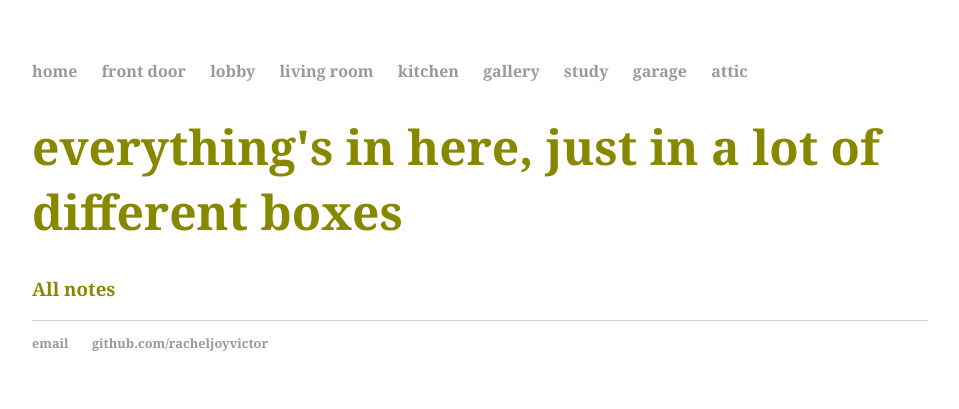
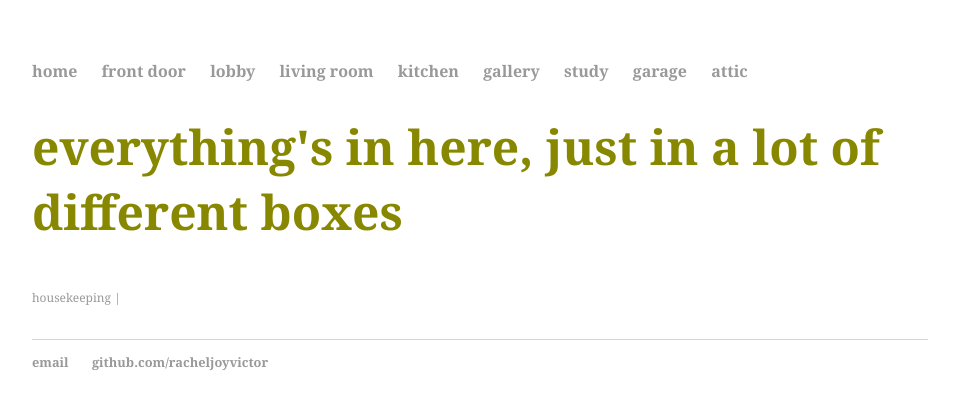
Before and after one commit to racheljoyvictor/racheljoyvictor.github.io, a Jekyll site: the page built from attic/index.html, in a window 1280 px wide. Shown: the top 409 px of the page, without its empty margins (160-1119 px from the left). Built offline with Jekyll 4.4.1, drawn with Linux system fonts in a browser that asks for light colours.

Commit message:
Update index.html

```diff
--- a/attic/index.html
+++ b/attic/index.html
@@ -4,31 +4,14 @@ title: attic
 ---
 
 <h1>everything's in here, just in a lot of different boxes</h1>
-
-{% assign folders = site.pages | where_exp:"item", "item.path contains 'wiki'" %}
-{% assign wikifolders = "" | split:"" %}
-
-{% for folder in folders %}
-  {% assign tempvar = folder.path | split:"/" %}
-  {% assign wikifolders = wikifolders | push:tempvar[1] %}
-{% endfor %}
-
-{% assign wikifolders = wikifolders | uniq | sort %}
-
-<div class="w-100 cf">
-{% for folder in wikifolders %}
-  {% unless folder contains 'md' or folder contains 'html' %}
-    <div class="fl w-third-l w-100 mb1 mt1 pr4-l">
-      <a class="link black" href="/wiki/{{folder}}/"><div class="bg-near-white pa3">{{folder | capitalize}}</div></a>
-    </div>
-  {% endunless %}
-{% endfor %}
-</div>
-
-<h3>All notes</h3>
-
-{% assign folder1 = site.pages | where_exp: "item" , "item.path contains 'wiki'" | sort:"path" %}
-{% for item in folder1 %}
-<a href="{{ item.url }}">{{item.path}}</a>
-<br>
-{% endfor %}
+<p>
+    {% for tag in site.tags %}
+    <!-- Here's a hack to generate a "tag cloud" where the size of
+    the word is directly proportional to the number of posts with
+    that tag. -->
+    <a href="/tags/{{ tag[0] }}/"
+    style="font-size: {{ tag[1] | size | times: 2 | plus: 10 }}px">
+        {{ tag[0] }} |
+    </a>
+    {% endfor %}
+</p>
```
